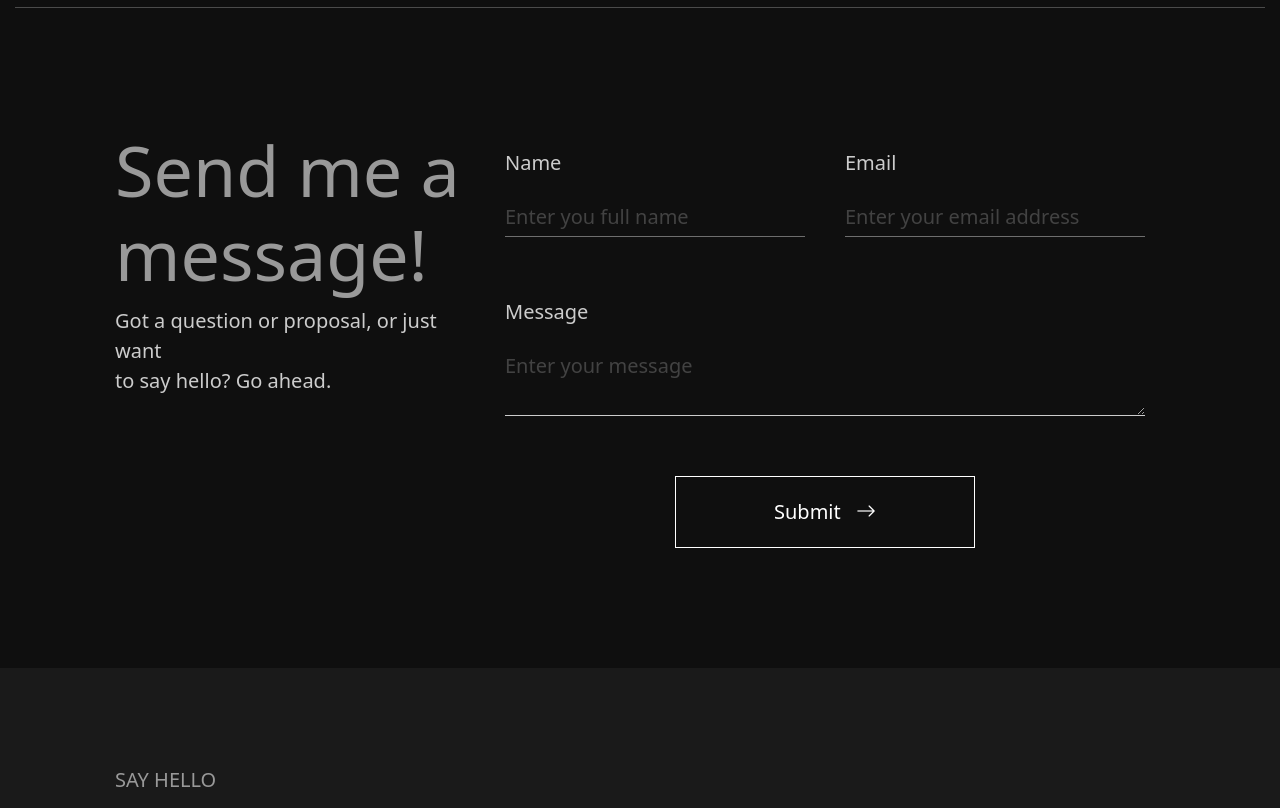
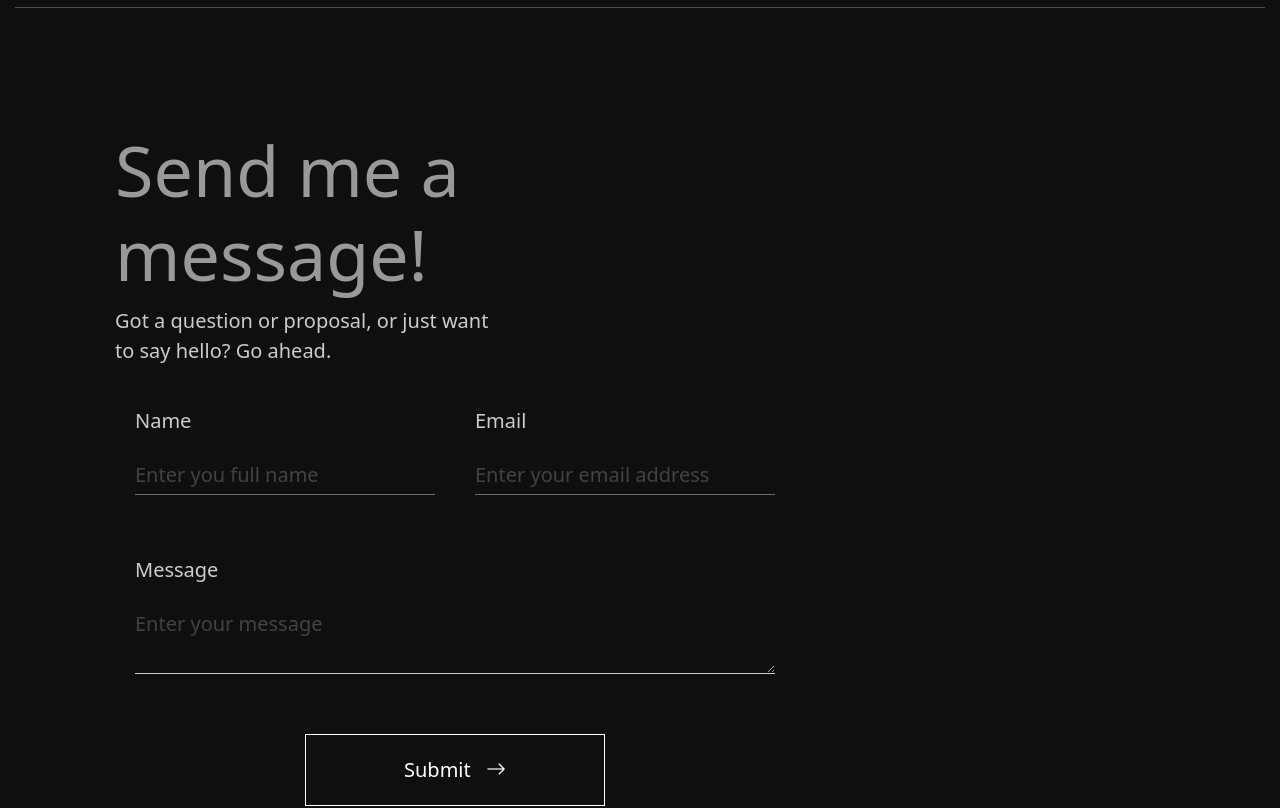
Before and after one commit to rohitashtekar/portfolio, a React (Vite) app in the folder Portfolio/: page /projects in a window 1280 px wide. Shown: the part 1020-1828 px from the top of the page. Built offline with nearby package versions, Linux system fonts and the light colour scheme.

Commit message:
UPDATE: added inner container

```diff
--- a/Portfolio/src/components/Contact.jsx
+++ b/Portfolio/src/components/Contact.jsx
@@ -5,10 +5,11 @@ const Contact = () => {
         <>
             {/* Contact form */}
             <section className="form-container container-fluid">
+                <div className="contact-inner">
                     <div className="contact-head">
-                    <h1>Send me a <br/> message!</h1>
+                        <h1>Send me a <br /> message!</h1>
                         <span>
-                        Got a question or proposal, or just want<br/> to say hello? Go ahead.
+                            Got a question or proposal, or just want<br /> to say hello? Go ahead.
                         </span>
                     </div>
                     <form>
@@ -24,12 +25,13 @@ const Contact = () => {
                         </div>
                         <div className="cft form-input">
                             <label htmlFor="form-ta">Message</label>
-                        <textarea type="textarea" id="form-ta" placeholder="Enter your message" required={true}/>
+                            <textarea type="textarea" id="form-ta" placeholder="Enter your message" required={true} />
                         </div>
                         <div className="btn-cont">
                             <button type="submit" className="btn my-3">Submit <i className="bi bi-arrow-right ps-2"></i></button>
                         </div>
                     </form>
+                </div>
             </section>
         </>
     )
```
Lines whose indentation alone changed are shown as unchanged.
